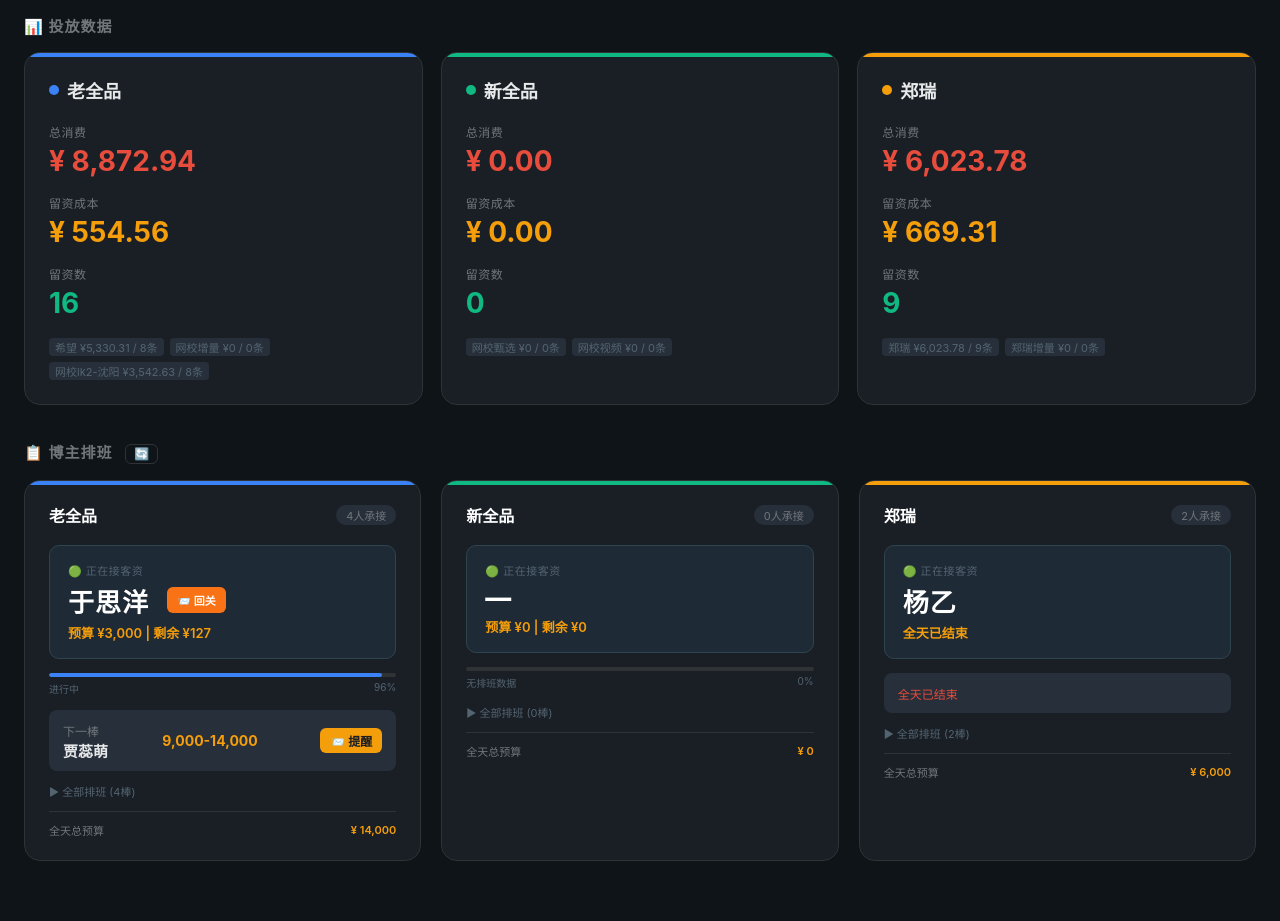
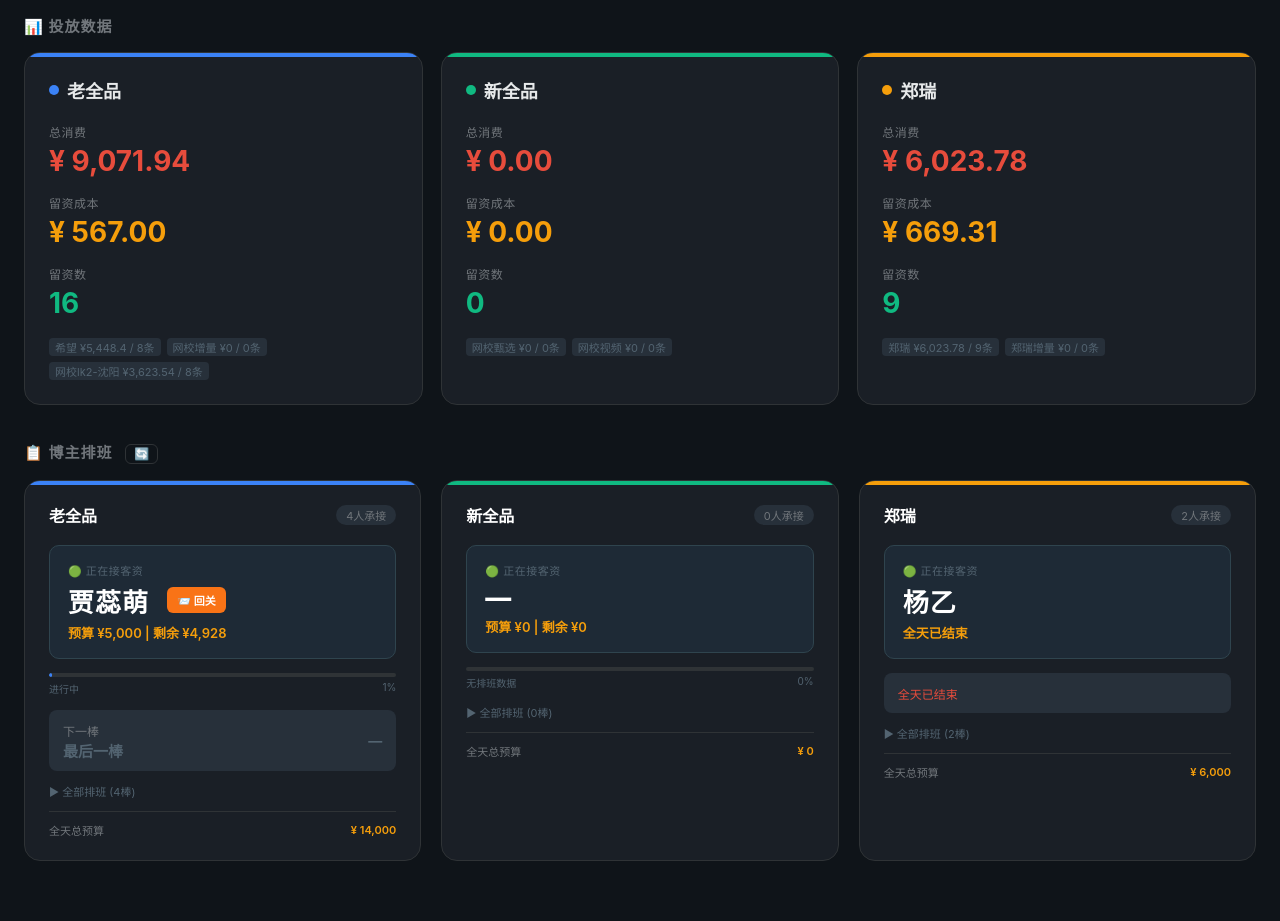
Before and after one commit to DD-dingdada/juguang-dashboard, a plain HTML site: page index.html in a window 1280 px wide. Shown: the part 81-1002 px from the top of the page. Drawn offline with Linux system fonts and the light colour scheme.

Commit message:
📊 数据更新 2026-11-27 22:30:08

```diff
--- a/index.html
+++ b/index.html
@@ -241,10 +241,10 @@
   }
 </style>
 <script>
-window.__SPEND_DATA__ = [{"name": "老全品", "cost": 8872.94, "cost_str": "8,872.94", "price": 554.56, "price_str": "554.56", "leads": 16, "color": "#3b82f6", "details": [{"name": "希望名师好课推荐lk-沈阳", "cost": 5330.31, "leads": 8}, {"name": "学而思网校优课lk-沈阳增量户", "cost": 0.0, "leads": 0}, {"name": "学而思网校优课lk2-沈阳", "cost": 3542.63, "leads": 8}]}, {"name": "新全品", "cost": 0.0, "cost_str": "0.00", "price": 0.0, "price_str": "0.00", "leads": 0, "color": "#10b981", "details": [{"name": "学而思网校优课甄选lk-沈阳", "cost": 0.0, "leads": 0}, {"name": "学而思网校优课甄选lk-沈阳视频户", "cost": 0.0, "leads": 0}]}, {"name": "郑瑞", "cost": 6023.78, "cost_str": "6,023.78", "price": 669.31, "price_str": "669.31", "leads": 9, "color": "#f59e0b", "details": [{"name": "郑瑞线上化学lk-沈阳", "cost": 6023.78, "leads": 9}, {"name": "郑瑞线上化学lk-沈阳增量户", "cost": 0.0, "leads": 0}]}];
-window.__SCHEDULE_DATA__ = {"date": "2026-11-27", "row": 381, "accounts": [{"name": "郑瑞线上化学lk-沈阳", "city": "沈阳", "teachers": [{"name": "康志伟", "budget": 3000, "cumulative": 3000, "work_code": null}, {"name": "杨乙", "budget": 3000, "cumulative": 6000, "work_code": "414143"}], "total_budget": 6000, "teacher_count": 2, "duty": {"current": "杨乙", "current_start": 3000, "current_end": 6000, "current_budget": 3000, "used": 3024, "remaining": 0, "next": "已结束", "next_budget": null, "next_start": null, "next_end": null, "next_work_code": null, "progress": 100, "status": "全天已结束", "all_teachers": ["康志伟", "杨乙"]}, "spend": 6023.78}, {"name": "希望名师好课推荐lk-沈阳", "city": "沈阳", "teachers": [{"name": "康志伟", "budget": 3000, "cumulative": 3000, "work_code": null}, {"name": "付诗童", "budget": 3000, "cumulative": 6000, "work_code": null}, {"name": "于思洋", "budget": 3000, "cumulative": 9000, "work_code": null}, {"name": "贾蕊萌", "budget": 5000, "cumulative": 14000, "work_code": null}], "total_budget": 14000, "teacher_count": 4, "duty": {"current": "于思洋", "current_work_code": null, "current_start": 6000, "current_end": 9000, "current_budget": 3000, "used": 2873, "remaining": 127, "next": "贾蕊萌", "next_budget": 5000, "next_start": 9000, "next_end": 14000, "next_work_code": null, "progress": 96, "status": "进行中", "all_teachers": ["康志伟", "付诗童", "于思洋", "贾蕊萌"]}, "spend": 8872.94}, {"name": "学而思网校优课甄选", "city": "沈阳", "teachers": [], "total_budget": 0, "teacher_count": 0, "duty": {"status": "无排班数据"}, "spend": 0.0}]};
+window.__SPEND_DATA__ = [{"name": "老全品", "cost": 9071.94, "cost_str": "9,071.94", "price": 567.0, "price_str": "567.00", "leads": 16, "color": "#3b82f6", "details": [{"name": "希望名师好课推荐lk-沈阳", "cost": 5448.4, "leads": 8}, {"name": "学而思网校优课lk-沈阳增量户", "cost": 0.0, "leads": 0}, {"name": "学而思网校优课lk2-沈阳", "cost": 3623.54, "leads": 8}]}, {"name": "新全品", "cost": 0.0, "cost_str": "0.00", "price": 0.0, "price_str": "0.00", "leads": 0, "color": "#10b981", "details": [{"name": "学而思网校优课甄选lk-沈阳", "cost": 0.0, "leads": 0}, {"name": "学而思网校优课甄选lk-沈阳视频户", "cost": 0.0, "leads": 0}]}, {"name": "郑瑞", "cost": 6023.78, "cost_str": "6,023.78", "price": 669.31, "price_str": "669.31", "leads": 9, "color": "#f59e0b", "details": [{"name": "郑瑞线上化学lk-沈阳", "cost": 6023.78, "leads": 9}, {"name": "郑瑞线上化学lk-沈阳增量户", "cost": 0.0, "leads": 0}]}];
+window.__SCHEDULE_DATA__ = {"date": "2026-11-27", "row": 381, "accounts": [{"name": "郑瑞线上化学lk-沈阳", "city": "沈阳", "teachers": [{"name": "康志伟", "budget": 3000, "cumulative": 3000, "work_code": null}, {"name": "杨乙", "budget": 3000, "cumulative": 6000, "work_code": "414143"}], "total_budget": 6000, "teacher_count": 2, "duty": {"current": "杨乙", "current_start": 3000, "current_end": 6000, "current_budget": 3000, "used": 3024, "remaining": 0, "next": "已结束", "next_budget": null, "next_start": null, "next_end": null, "next_work_code": null, "progress": 100, "status": "全天已结束", "all_teachers": ["康志伟", "杨乙"]}, "spend": 6023.78}, {"name": "希望名师好课推荐lk-沈阳", "city": "沈阳", "teachers": [{"name": "康志伟", "budget": 3000, "cumulative": 3000, "work_code": null}, {"name": "付诗童", "budget": 3000, "cumulative": 6000, "work_code": null}, {"name": "于思洋", "budget": 3000, "cumulative": 9000, "work_code": null}, {"name": "贾蕊萌", "budget": 5000, "cumulative": 14000, "work_code": null}], "total_budget": 14000, "teacher_count": 4, "duty": {"current": "贾蕊萌", "current_work_code": null, "current_start": 9000, "current_end": 14000, "current_budget": 5000, "used": 72, "remaining": 4928, "next": "最后一棒", "next_budget": null, "next_start": null, "next_end": null, "next_work_code": null, "progress": 1, "status": "进行中", "all_teachers": ["康志伟", "付诗童", "于思洋", "贾蕊萌"]}, "spend": 9071.94}, {"name": "学而思网校优课甄选", "city": "沈阳", "teachers": [], "total_budget": 0, "teacher_count": 0, "duty": {"status": "无排班数据"}, "spend": 0.0}]};
 window.__GROUPS__ = [{"order": 0, "display": "老全品", "color": "#3b82f6", "doc_accounts": ["希望名师好课推荐lk-沈阳"], "xhs_accounts": ["希望名师好课推荐lk-沈阳", "学而思网校优课lk-沈阳增量户", "学而思网校优课lk2-沈阳"]}, {"order": 1, "display": "新全品", "color": "#10b981", "doc_accounts": ["学而思网校优课甄选"], "xhs_accounts": ["学而思网校优课甄选lk-沈阳", "学而思网校优课甄选lk-沈阳视频户"]}, {"order": 2, "display": "郑瑞", "color": "#f59e0b", "doc_accounts": ["郑瑞线上化学lk-沈阳"], "xhs_accounts": ["郑瑞线上化学lk-沈阳", "郑瑞线上化学lk-沈阳增量户"]}];
-window.__SNAPSHOT_TIME__ = "2026-11-27 22:20:08";
+window.__SNAPSHOT_TIME__ = "2026-11-27 22:30:08";
 </script>
 </head>
 <body>
```
